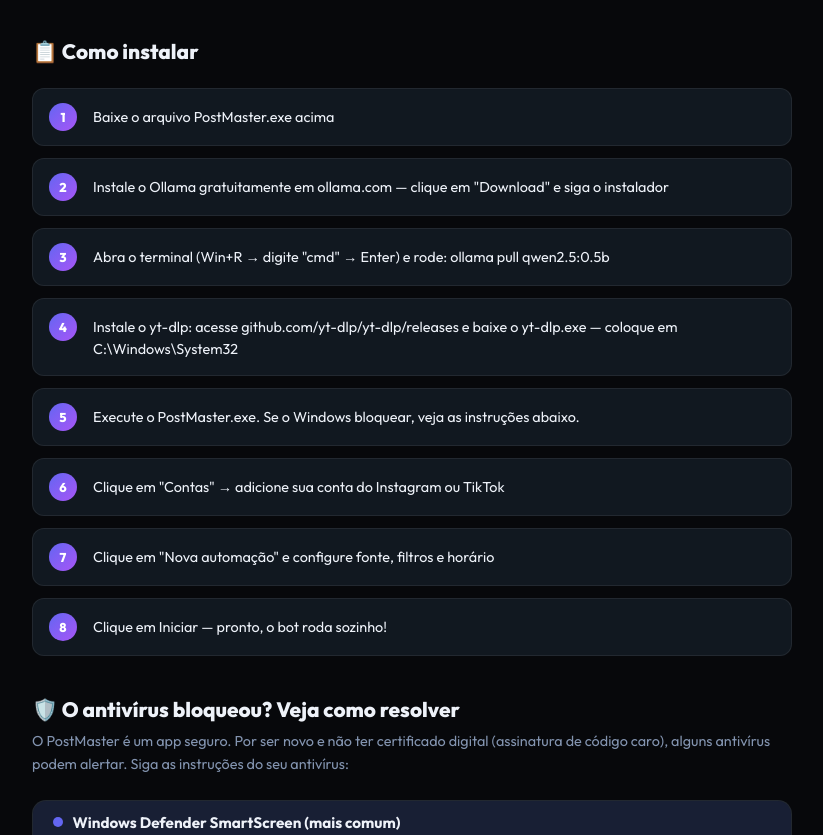
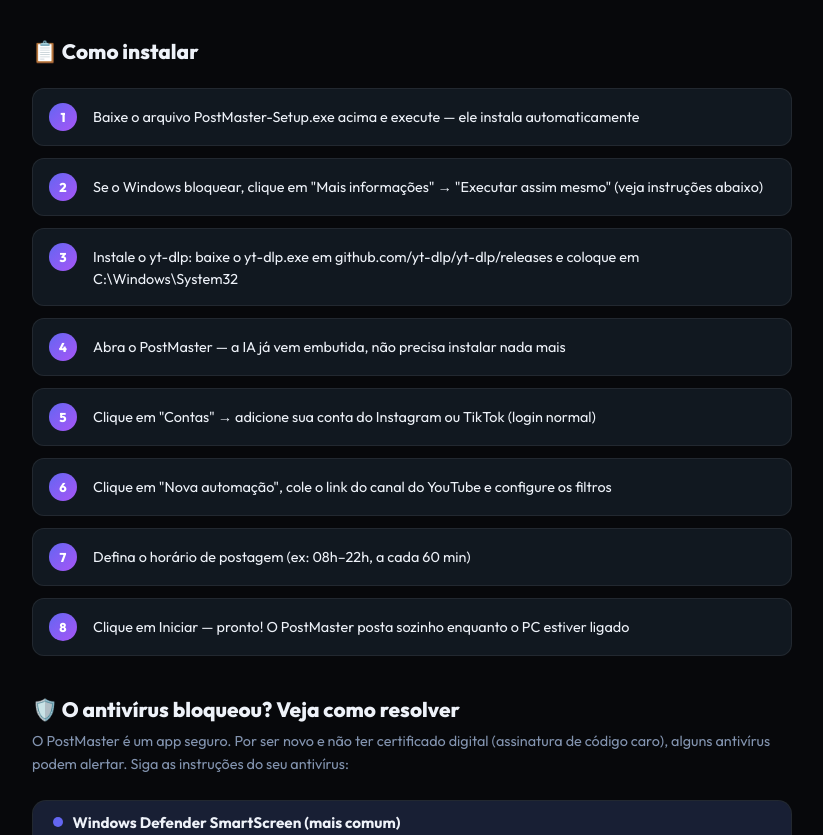
Before and after one commit to tamoaiapp/iaempresa-app, a Next.js app: page /postmasterpago in a window 1280 px wide. Shown: the part 632-1467 px from the top of the page, without its empty margins (228-1051 px from the left). Built offline with nearby package versions, Linux system fonts and the light colour scheme.

Commit message:
postmasterpago: remove ollama, atualiza passos instalacao, link github releases

```diff
--- a/app/(landing)/postmasterpago/page.tsx
+++ b/app/(landing)/postmasterpago/page.tsx
@@ -3,7 +3,7 @@
 import { Suspense } from "react";
 import Link from "next/link";
 
-const DOWNLOAD_URL = "https://drive.google.com/uc?id=SEU_ID_AQUI"; // troque após subir o .exe
+const DOWNLOAD_URL = "https://github.com/tamoaiapp/postmaster/releases/latest/download/PostMaster-Setup.exe";
 
 const antivirusSteps = [
   {
@@ -92,7 +92,7 @@
               PostMaster — Download
             </h2>
             <p style={{ color: "#8394b0", fontSize: "0.9rem", marginBottom: "1.5rem" }}>
-              Versão 1.0.0 · Windows 10/11 · ~200 MB
+              Versão 1.0.0 · Windows 10/11 · Instalador completo
             </p>
             <a
               href={DOWNLOAD_URL}
@@ -119,14 +119,14 @@
             </h2>
             <div style={{ display: "flex", flexDirection: "column", gap: "0.75rem" }}>
               {[
-                ["1", "Baixe o arquivo PostMaster.exe acima"],
-                ["2", "Instale o Ollama gratuitamente em ollama.com — clique em \"Download\" e siga o instalador"],
-                ["3", 'Abra o terminal (Win+R → digite "cmd" → Enter) e rode: ollama pull qwen2.5:0.5b'],
-                ["4", "Instale o yt-dlp: acesse github.com/yt-dlp/yt-dlp/releases e baixe o yt-dlp.exe — coloque em C:\\Windows\\System32"],
-                ["5", "Execute o PostMaster.exe. Se o Windows bloquear, veja as instruções abaixo."],
-                ["6", "Clique em \"Contas\" → adicione sua conta do Instagram ou TikTok"],
-                ["7", "Clique em \"Nova automação\" e configure fonte, filtros e horário"],
-                ["8", "Clique em Iniciar — pronto, o bot roda sozinho!"],
+                ["1", "Baixe o arquivo PostMaster-Setup.exe acima e execute — ele instala automaticamente"],
+                ["2", "Se o Windows bloquear, clique em \"Mais informações\" → \"Executar assim mesmo\" (veja instruções abaixo)"],
+                ["3", "Instale o yt-dlp: baixe o yt-dlp.exe em github.com/yt-dlp/yt-dlp/releases e coloque em C:\\Windows\\System32"],
+                ["4", "Abra o PostMaster — a IA já vem embutida, não precisa instalar nada mais"],
+                ["5", "Clique em \"Contas\" → adicione sua conta do Instagram ou TikTok (login normal)"],
+                ["6", "Clique em \"Nova automação\", cole o link do canal do YouTube e configure os filtros"],
+                ["7", "Defina o horário de postagem (ex: 08h–22h, a cada 60 min)"],
+                ["8", "Clique em Iniciar — pronto! O PostMaster posta sozinho enquanto o PC estiver ligado"],
               ].map(([n, text]) => (
                 <div key={n} style={{
                   display: "flex", gap: "1rem", alignItems: "flex-start",
```
